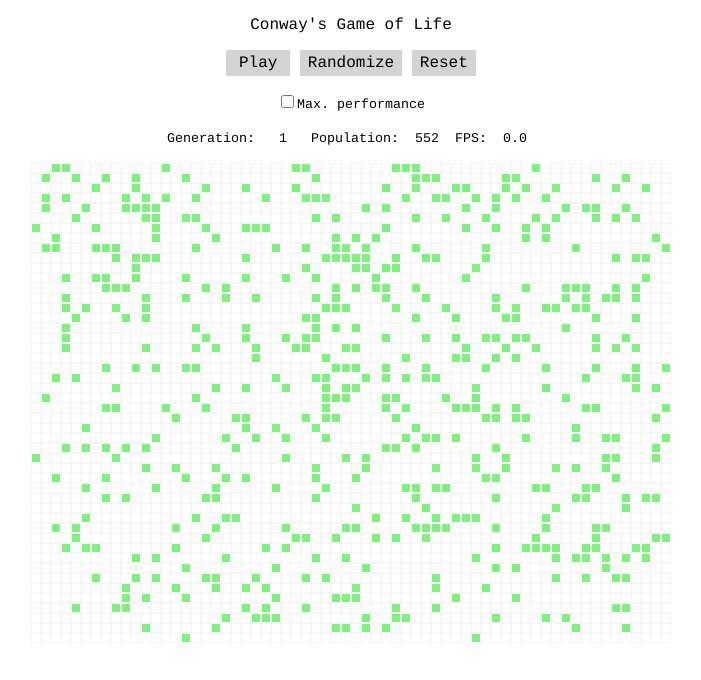
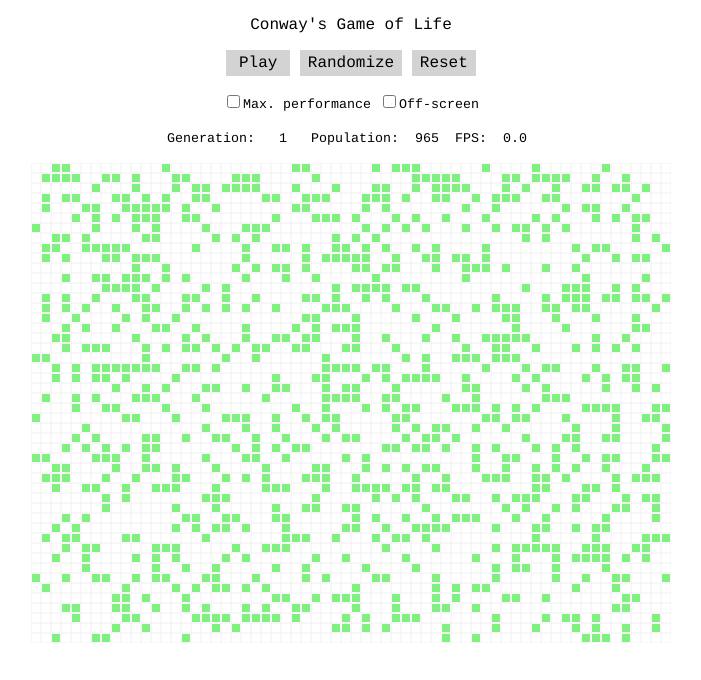
Before and after one commit to werediver/life-js, a plain HTML site: page life.html in a window 1280 px wide. Both pictures are taken after a click on the element "Randomize". Shown: the whole page, without its empty margins (289-990 px from the left). Drawn offline with Linux system fonts and the light colour scheme.

Commit message:
Basic off-screen mode added (controlled with a check-box). Initial density for random population is changed to (approx.) 37.5%, according to http://www.njohnston.ca/2009/07/longevity-in-conways-game-of-life-revisited/

```diff
--- a/js/life.js
+++ b/js/life.js
@@ -12,6 +12,7 @@ var Life = (function () {
 		this.freqMeter = new FreqMeter(10);
 
 		this.status = this.STATUS.PAUSED;
+		this.offscreen = false;
 
 		this.updateInfoCallback = function () {};
 	}
@@ -28,7 +29,8 @@ var Life = (function () {
 	Life.prototype.step = function () {
 		//console.log("Generation: " + this.core.generation);
 		//console.log("Population: " + this.core.population);
-		this.graphics.draw(this.core);
+		if (this.offscreen == false)
+			this.graphics.draw(this.core);
 		this.core.step();
 		this.freqMeter.tick();
 		this.updateInfoCallback();
@@ -54,7 +56,9 @@ var Life = (function () {
 	Life.prototype.randomize = function () {
 		life.pause();
 		life.core.reset();
-		life.core.populateRandom(0.2);
+		// The initial density of 37.5% should give the maximal average life
+		// http://www.njohnston.ca/2009/07/longevity-in-conways-game-of-life-revisited/
+		life.core.populateRandom(0.375);
 		life.refresh();
 		this.updateInfoCallback();
 	}
@@ -83,7 +87,8 @@ function init() {
 		reset:     document.getElementById("life-reset"),
 
 		// Checkbox
-		maxperf: document.getElementById("life-maxperf"),
+		maxperf:   document.getElementById("life-maxperf"),
+		offscreen: document.getElementById("life-offscreen"),
 
 		// Labels
 		generation: document.getElementById("life-generation"),
@@ -114,9 +119,13 @@ function init() {
 	ui.maxperf.addEventListener("click", function () {
 		if (life.status == life.STATUS.PLAYING) {
 			life.pause();
-			life.play(ui.maxperf.checked);
+			life.play(this.checked);
 		}
-	})
+	});
+
+	ui.offscreen.addEventListener("click", function () {
+		life.offscreen = this.checked;
+	});
 
 	life.updateInfoCallback = function () {
 		ui.generation.innerHTML = life.core.generation;
--- a/life.html
+++ b/life.html
@@ -12,7 +12,7 @@
 	<body onload="init()">
 		<p>Conway's Game of Life</p>
 		<p><span id="life-play">Play</span> <span id="life-randomize">Randomize</span> <span id="life-reset">Reset</span></p>
-		<p><small><input id="life-maxperf" type="checkbox" />Max. performance</small></p>
+		<p><small><input id="life-maxperf" type="checkbox" />Max. performance <input id="life-offscreen" type="checkbox" />Off-screen</small></p>
 		<p><small>Generation: <span id="life-generation">1</span> Population: <span id="life-population">0</span> FPS: <span id="life-fps">0.0</span></small></p>
 		<canvas id="life-canvas" width="640px" height="480px">
 			&lt;canvas&gt; element is not supported.
```
